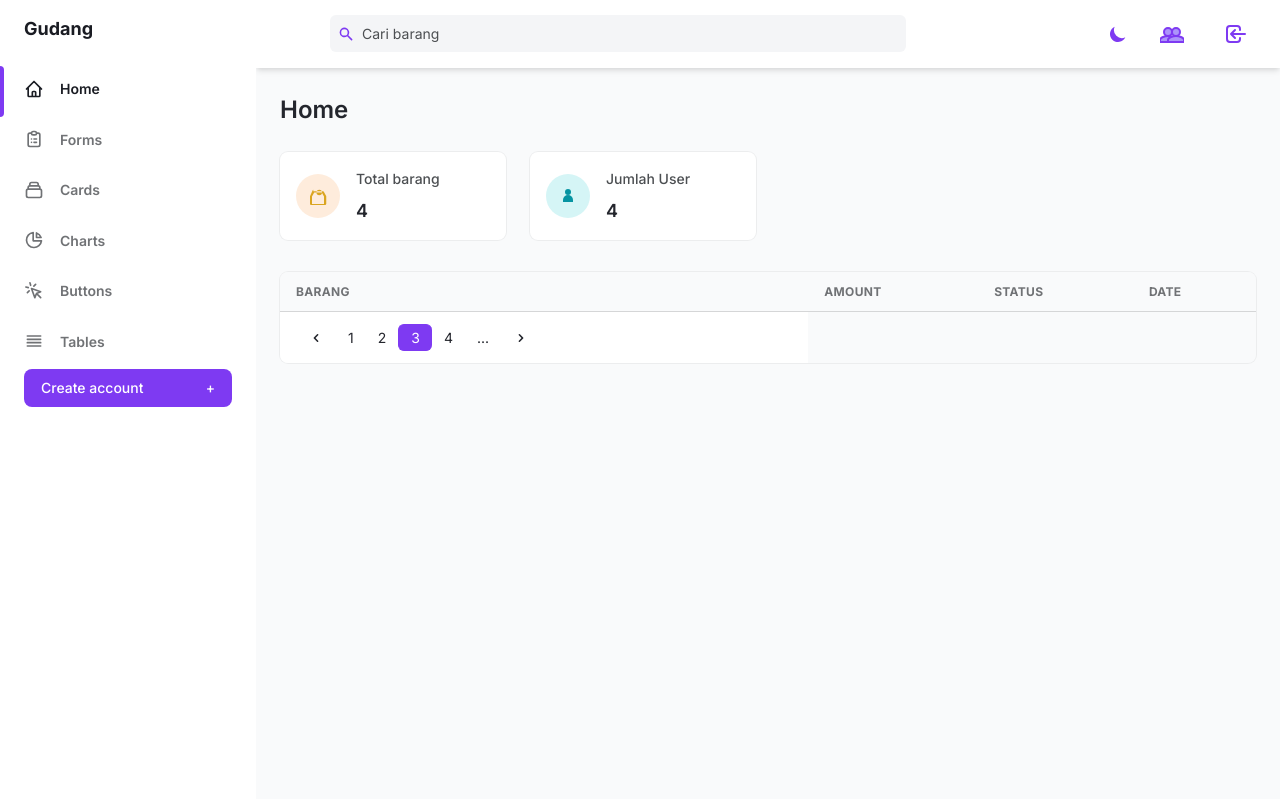
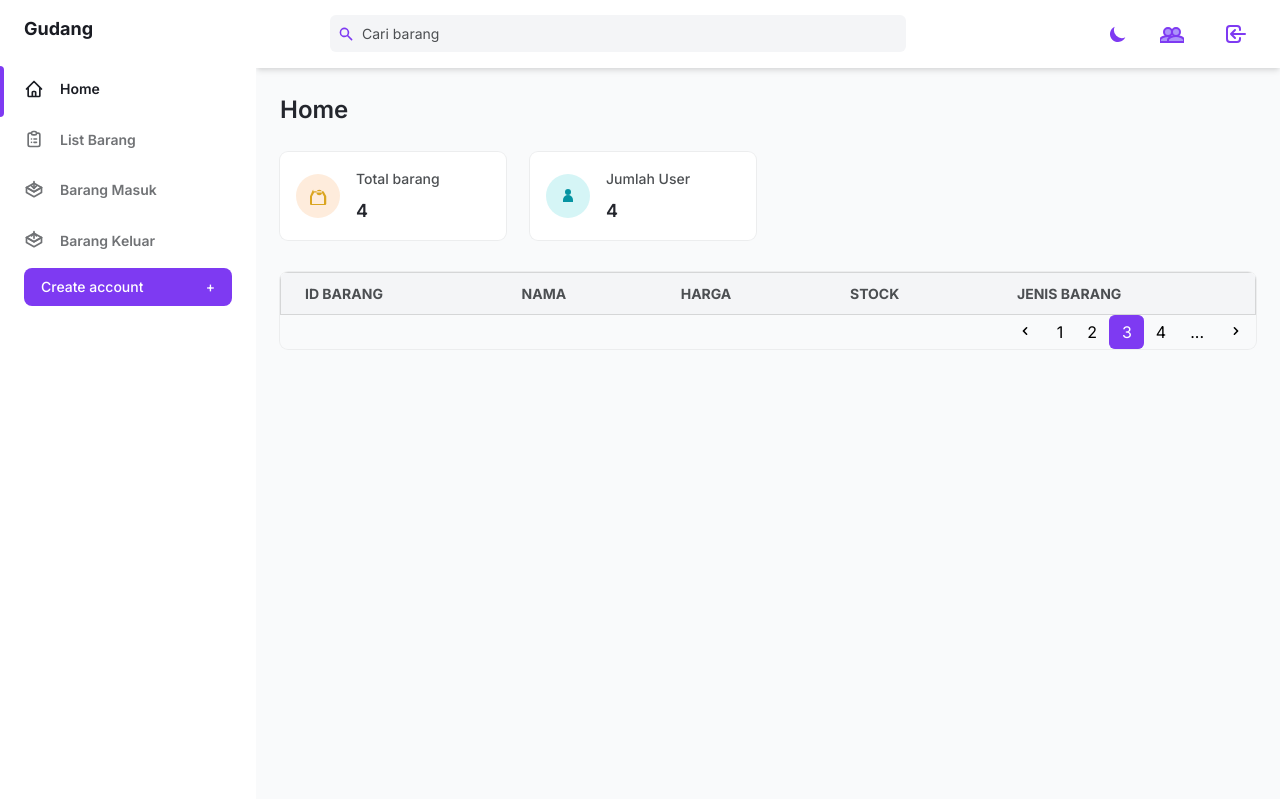
Before and after one commit to nekopride/project1, a PHP site: page / in a window 1280 px wide. Shown: the part 25-824 px from the top of the page. Run offline with PHP 8.4, Linux system fonts and the light colour scheme; a user stored in the database is signed in; data comes from the database, SQL or seed files in the repository; lists and menus that the app fills with data are empty.

Commit message:
Add files via upload

```diff
--- a/index.php
+++ b/index.php
@@ -2,6 +2,10 @@
 include 'config.php';
 session_start();
 print_r($_SESSION);
+if (!isset ($_SESSION["auth"])){
+	header ("Location:pages/login.php");
+	exit;
+}
 $sql_users = "SELECT COUNT(*) as total_users FROM user"; // Query untuk menghitung jumlah pengguna
 $result_users = $connect->query($sql_users);
 
@@ -22,6 +26,9 @@ if ($result_items->num_rows > 0) {
         $total_items = $row_items["total_items"];
     }
 }
+$sql_barang = "SELECT * FROM barang";
+$result_barang  = $connect->query($sql_barang);
+
 
 // Menutup koneksi
 $connect->close();
@@ -101,7 +108,7 @@ $connect->close();
             <li class="relative px-6 py-3">
               <a
                 class="inline-flex items-center w-full text-sm font-semibold transition-colors duration-150 hover:text-gray-800 dark:hover:text-gray-200"
-                href="forms.html"
+                href="tambah_barang.php"
               >
                 <svg
                   class="w-5 h-5"
@@ -117,13 +124,13 @@ $connect->close();
                     d="M9 5H7a2 2 0 00-2 2v12a2 2 0 002 2h10a2 2 0 002-2V7a2 2 0 00-2-2h-2M9 5a2 2 0 002 2h2a2 2 0 002-2M9 5a2 2 0 012-2h2a2 2 0 012 2m-3 7h3m-3 4h3m-6-4h.01M9 16h.01"
                   ></path>
                 </svg>
-                <span class="ml-4">Forms</span>
+                <span class="ml-4">List Barang</span>
               </a>
             </li>
             <li class="relative px-6 py-3">
               <a
                 class="inline-flex items-center w-full text-sm font-semibold transition-colors duration-150 hover:text-gray-800 dark:hover:text-gray-200"
-                href="cards.html"
+                href="barang_masuk.php"
               >
               <svg
                 class="w-5 h-5"
@@ -135,17 +142,23 @@ $connect->close();
                 viewBox="0 0 24 24"
                 stroke="currentColor"
               >
-                  <path
-                    d="M19 11H5m14 0a2 2 0 012 2v6a2 2 0 01-2 2H5a2 2 0 01-2-2v-6a2 2 0 012-2m14 0V9a2 2 0 00-2-2M5 11V9a2 2 0 012-2m0 0V5a2 2 0 012-2h6a2 2 0 012 2v2M7 7h10"
-                  ></path>
+                <!-- Panah ke bawah -->
+                <path d="M12 2v8" />
+                <path d="M9 7l3 3 3-3" />
+
+                <!-- Kardus -->
+                <path d="M3 9l9-5 9 5-9 5-9-5z" />
+                <path d="M3 9v6l9 5 9-5V9" />
+                <path d="M12 14l9-5" />
+                <path d="M12 14L3 9" />
               </svg>
-                <span class="ml-4">Cards</span>
+                <span class="ml-4">Barang Masuk</span>
               </a>
             </li>
             <li class="relative px-6 py-3">
               <a
                 class="inline-flex items-center w-full text-sm font-semibold transition-colors duration-150 hover:text-gray-800 dark:hover:text-gray-200"
-                href="charts.html"
+                href="barang_keluar.php"
               >
               <svg
                 class="w-5 h-5"
@@ -157,56 +170,20 @@ $connect->close();
                 viewBox="0 0 24 24"
                 stroke="currentColor"
               >
-                  <path
-                    d="M11 3.055A9.001 9.001 0 1020.945 13H11V3.055z"
-                  ></path>
-                  <path d="M20.488 9H15V3.512A9.025 9.025 0 0120.488 9z"></path>
+                <!-- Panah ke bawah -->
+                <path d="M12 2v8" />
+                <path d="M9 7l3 -3 3 3" />
+
+                <!-- Kardus -->
+                <path d="M3 9l9-5 9 5-9 5-9-5z" />
+                <path d="M3 9v6l9 5 9-5V9" />
+                <path d="M12 14l9-5" />
+                <path d="M12 14L3 9" />
               </svg>
-                <span class="ml-4">Charts</span>
+                <span class="ml-4">Barang Keluar</span>
               </a>
             </li>
-            <li class="relative px-6 py-3">
-              <a
-                class="inline-flex items-center w-full text-sm font-semibold transition-colors duration-150 hover:text-gray-800 dark:hover:text-gray-200"
-                href="buttons.html"
-              >
-                <svg
-                  class="w-5 h-5"
-                  aria-hidden="true"
-                  fill="none"
-                  stroke-linecap="round"
-                  stroke-linejoin="round"
-                  stroke-width="2"
-                  viewBox="0 0 24 24"
-                  stroke="currentColor"
-                >
-                  <path
-                    d="M15 15l-2 5L9 9l11 4-5 2zm0 0l5 5M7.188 2.239l.777 2.897M5.136 7.965l-2.898-.777M13.95 4.05l-2.122 2.122m-5.657 5.656l-2.12 2.122"
-                  ></path>
-                </svg>
-                <span class="ml-4">Buttons</span>
-              </a>
-            </li>
-            <li class="relative px-6 py-3">
-              <a
-                class="inline-flex items-center w-full text-sm font-semibold transition-colors duration-150 hover:text-gray-800 dark:hover:text-gray-200"
-                href="tables.html"
-              >
-                <svg
-                  class="w-5 h-5"
-                  aria-hidden="true"
-                  fill="none"
-                  stroke-linecap="round"
-                  stroke-linejoin="round"
-                  stroke-width="2"
-                  viewBox="0 0 24 24"
-                  stroke="currentColor"
-                >
-                  <path d="M4 6h16M4 10h16M4 14h16M4 18h16"></path>
-                </svg>
-                <span class="ml-4">Tables</span>
-              </a>
-            </li>
+
           <div class="px-6 my-5">
             <a href="pages/user_add.php">
             <button
@@ -259,7 +236,7 @@ $connect->close();
               ></span>
               <a
                 class="inline-flex items-center w-full text-sm font-semibold text-gray-800 transition-colors duration-150 hover:text-gray-800 dark:hover:text-gray-200 dark:text-gray-100"
-                href="index.php"
+                href="index.html"
               >
                 <svg
                   class="w-5 h-5"
@@ -283,7 +260,7 @@ $connect->close();
             <li class="relative px-6 py-3">
               <a
                 class="inline-flex items-center w-full text-sm font-semibold transition-colors duration-150 hover:text-gray-800 dark:hover:text-gray-200"
-                href="forms.html"
+                href="tambah_barang.php"
               >
                 <svg
                   class="w-5 h-5"
@@ -299,13 +276,13 @@ $connect->close();
                     d="M9 5H7a2 2 0 00-2 2v12a2 2 0 002 2h10a2 2 0 002-2V7a2 2 0 00-2-2h-2M9 5a2 2 0 002 2h2a2 2 0 002-2M9 5a2 2 0 012-2h2a2 2 0 012 2m-3 7h3m-3 4h3m-6-4h.01M9 16h.01"
                   ></path>
                 </svg>
-                <span class="ml-4">Forms</span>
+                <span class="ml-4">barang</span>
               </a>
             </li>
             <li class="relative px-6 py-3">
               <a
                 class="inline-flex items-center w-full text-sm font-semibold transition-colors duration-150 hover:text-gray-800 dark:hover:text-gray-200"
-                href="cards.html"
+                href="barang_masuk.php"
               >
                 <svg
                   class="w-5 h-5"
@@ -321,13 +298,13 @@ $connect->close();
                     d="M19 11H5m14 0a2 2 0 012 2v6a2 2 0 01-2 2H5a2 2 0 01-2-2v-6a2 2 0 012-2m14 0V9a2 2 0 00-2-2M5 11V9a2 2 0 012-2m0 0V5a2 2 0 012-2h6a2 2 0 012 2v2M7 7h10"
                   ></path>
                 </svg>
-                <span class="ml-4">Cards</span>
+                <span class="ml-4">barang masuk</span>
               </a>
             </li>
             <li class="relative px-6 py-3">
               <a
                 class="inline-flex items-center w-full text-sm font-semibold transition-colors duration-150 hover:text-gray-800 dark:hover:text-gray-200"
-                href="charts.html"
+                href="barang_keluar.php"
               >
                 <svg
                   class="w-5 h-5"
@@ -344,7 +321,7 @@ $connect->close();
                   ></path>
                   <path d="M20.488 9H15V3.512A9.025 9.025 0 0120.488 9z"></path>
                 </svg>
-                <span class="ml-4">Charts</span>
+                <span class="ml-4">barang keluar</span>
               </a>
             </li>
             <li class="relative px-6 py-3">
@@ -632,24 +609,20 @@ $connect->close();
             <!-- New Table -->
             <div class="w-full overflow-hidden rounded-lg shadow-xs">
               <div class="w-full overflow-x-auto">
-                <table class="w-full whitespace-no-wrap">
+              <table class="min-w-full w-full bg-white border border-gray-200 dark:bg-gray-800 dark:border-gray-700">
                                    <thead>
-                    <tr
-                      class="text-xs font-semibold tracking-wide text-left text-gray-500 uppercase border-b dark:border-gray-700 bg-gray-50 dark:text-gray-400 dark:bg-gray-800"
-                    >
-                      <th class="px-4 py-3">Barang</th>
-                      <th class="px-4 py-3">Amount</th>
-                      <th class="px-4 py-3">Status</th>
-                      <th class="px-4 py-3">Date</th>
+                                        <tr class="bg-gray-100 text-gray-600 uppercase text-sm leading-normal dark:bg-gray-700 dark:text-gray-400">
+                                        <th class="py-3 px-6 text-left">ID barang</th>
+                                        <th class="py-3 px-6 text-left">Nama</th>
+                                        <th class="py-3 px-6 text-left">Harga</th>
+                                        <th class="py-3 px-6 text-left">stock</th>
+                                        <th class="py-3 px-6 text-left">Jenis barang</th>
                                         </tr>
                                    </thead>
-                  <tbody
-                    class="bg-white divide-y dark:divide-gray-700 dark:bg-gray-800"
-                  >
-                    <tr class="text-gray-700 dark:text-gray-400">
-                      <td class="px-4 py-3">
-                        <div class="flex items-center text-sm">
-                <!-- Pagination -->
+                                   <tbody class="text-gray-600 text-sm font-light dark:text-gray-300">
+
+                                   </tbody>
+                              </table>
                 <span class="flex col-span-4 mt-2 sm:mt-auto sm:justify-end">
                   <nav aria-label="Table navigation">
                     <ul class="inline-flex items-center">
```
Lines whose indentation alone changed are shown as unchanged.
